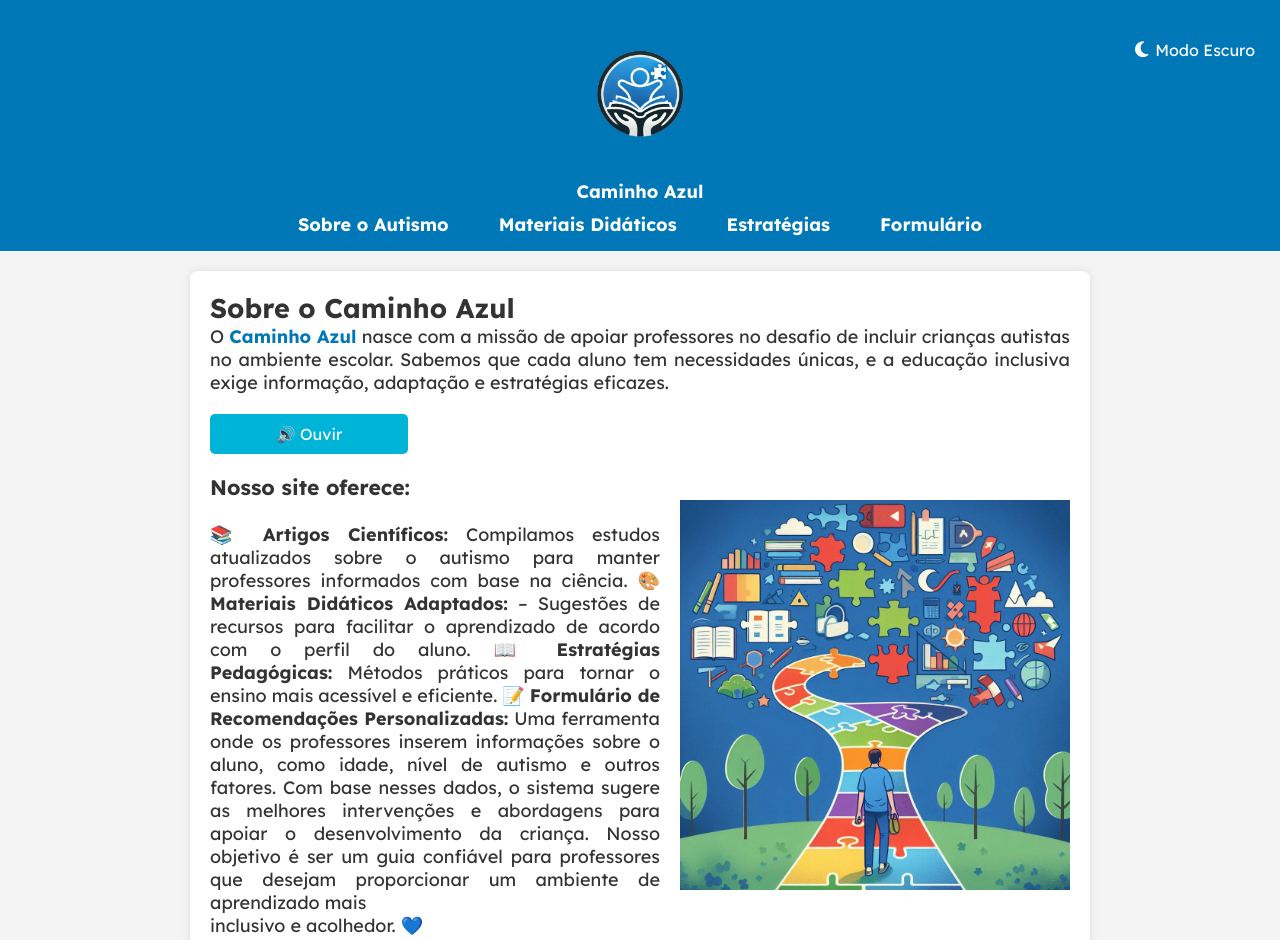
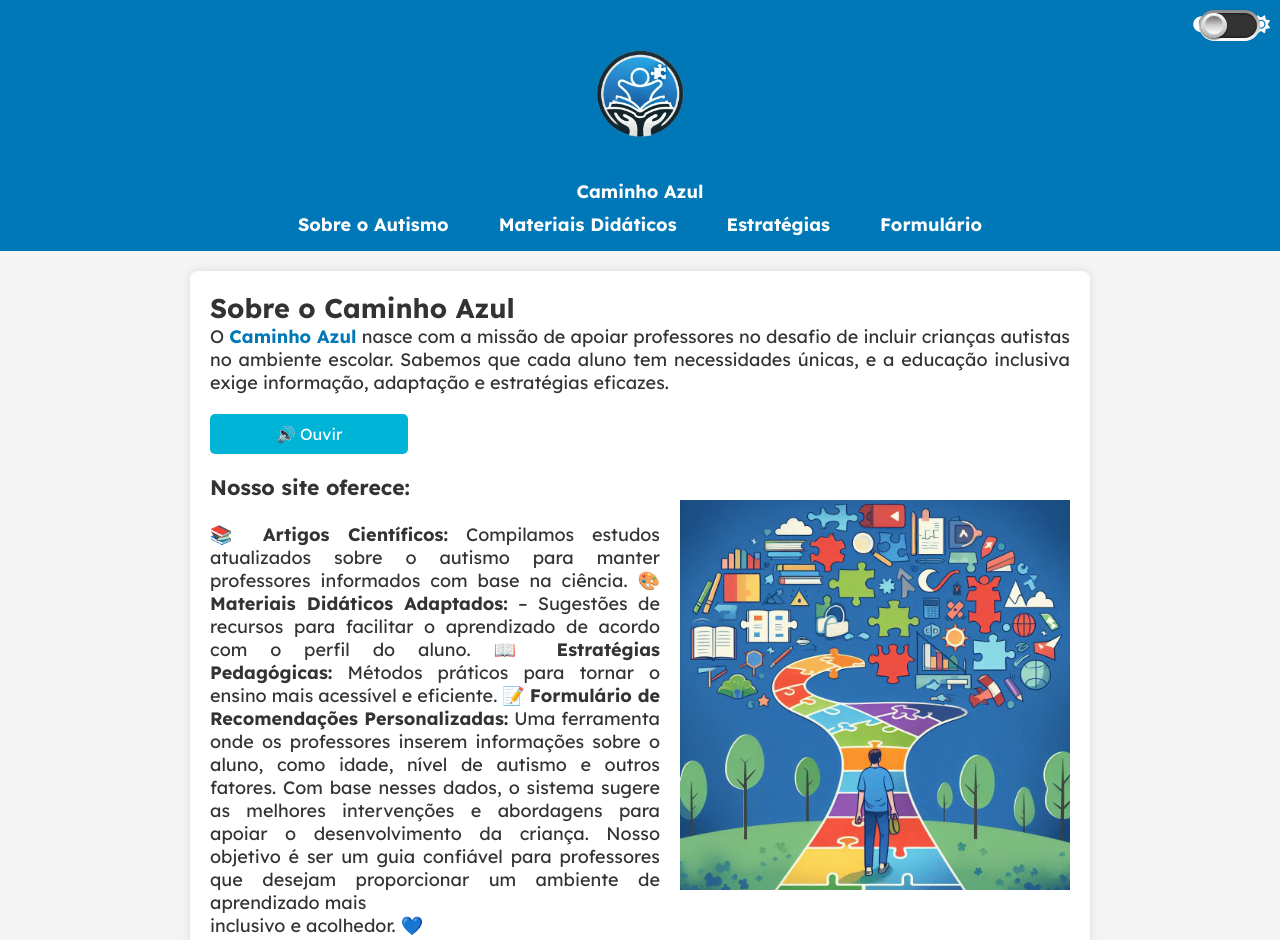
Before and after one commit to DihDev86/projeto_de_extensao, a website: page src/index.html in a window 1280 px wide. Shown: the top 940 px of the page. Drawn offline with Linux system fonts and the light colour scheme.

Commit message:
style: toggle na escolha do tema

```diff
--- a/assets/styles/style.css
+++ b/assets/styles/style.css
@@ -10,6 +10,8 @@
   --vermelho_escuro: #e00000;
   --azul_chat: #dcf3ff;
   --vermelho_chat: #ffe1e1;
+  --togle_size: .85rem;
+  --togle_trasition: all 0.25s ease 0s;
 }
 
 body {
@@ -17,11 +19,11 @@ body {
   color: var(--cinza_1);
   transition: background 0.3s, color 0.3s;
 }
-h2{
-  font-size: 1.5em
+h2 {
+  font-size: 1.5em;
 }
-h3{
-  font-size: 1.17em
+h3 {
+  font-size: 1.17em;
 }
 
 hr {
@@ -45,42 +47,16 @@ a > button {
   min-width: 11rem;
 }
 
-/* Botão no modo escuro */
-.dark-mode #toggle-theme {
-  background-color: var(--branco_1);
-  color: var(--bg-color);
+#toggle-theme {
+  display: flex;
+  position: absolute;
+  justify-content: space-between;
+  width: 6vw;
+  top: 10px;
+  right: 10px;
+  align-items: center;
 }
 
-.dark-mode #toggle-theme i {
-  color: var(--bg-color);
-}
-
-.dark-mode #toggle-theme:hover {
-  background-color: #ddd;
-}
-
-#toggle-theme {
-  width: 150px;
-  height: 40px;
-  display: flex;
-  align-items: center;
-  justify-content: space-between;
-  background-color: var(--azul_principal);
-  color: var(--branco_2);
-  border: none;
-  padding: 10px 15px;
-  cursor: pointer;
-  border-radius: 5px;
-  font-size: 16px;
-  transition: background 0.3s;
-  position: absolute;
-  top: 10px;
-  right: 10px;
-}
-
-#toggle-theme:hover {
-  background-color: var(--azul-secundario);
-}
 
 /* Ajustando seções e formulários para melhor visibilidade */
 .dark-mode section {
--- /dev/null
+++ b/assets/styles/togle_btn.css
@@ -0,0 +1,202 @@
+.toggle {
+  position: relative;
+  width: calc(var(--togle_size) * 4);
+  height: calc(var(--togle_size) * 2);
+  display: flex;
+  align-items: center;
+  justify-content: center;
+  transition: var(--togle_trasition);
+}
+
+div.toggle input#btn-toggle{
+  display: none;
+  transition: var(--togle_trasition);
+}
+
+label[for=btn-toggle] {
+  position: absolute;
+  width: calc(var(--togle_size) * 4);
+  height: calc(var(--togle_size) * 2);
+  background: linear-gradient(180deg, #888, #fff);
+  border-radius: var(--togle_size);
+  padding: calc(var(--togle_size) / 5);
+  box-shadow: 0 0 calc(var(--togle_size) / 50) calc(var(--togle_size) / 50) #0002;
+  transition: var(--togle_trasition);
+}
+
+#btn-toggle:checked + label[for=btn-toggle] {
+  box-shadow:
+    0 calc(var(--togle_size) / 50) calc(var(--togle_size) / 5) #fff9,
+    0 0 calc(var(--togle_size) / 50) calc(var(--togle_size) / 50) #0002;
+    transition: var(--togle_trasition);
+}
+
+label[for=btn-toggle]:after {
+  content: "";
+  position: absolute;
+  width: calc(100% - calc(calc(var(--togle_size) / 5) * 12));
+  height: calc(100% - calc(calc(var(--togle_size) / 5) * 2));
+  box-shadow: 0 0 calc(var(--togle_size) / 2) calc(var(--togle_size) / 10) var(--azul_claro_melhor_contraste), 0 0 calc(var(--togle_size) / 2) calc(var(--togle_size) / 10) #fff;
+  border-radius: var(--togle_size);
+  z-index: 0;
+  opacity: 0;
+  transition: var(--togle_trasition);
+  animation: move-shadow 3s ease 0s 1;
+}
+
+#btn-toggle:checked + label[for=btn-toggle]:after {
+  opacity: 1;
+  width: calc(100% - calc(calc(var(--togle_size) / 5) * 4));
+  transition: var(--togle_trasition);
+}
+
+.track {
+  position: absolute;
+  width: calc(calc(var(--togle_size) * 4) - calc(var(--togle_size) / 2.5));
+  height: calc(calc(var(--togle_size) * 2) - calc(var(--togle_size) / 2.5));
+  border-radius: var(--togle_size);
+  overflow: hidden;
+  transition: var(--togle_trasition);
+}
+
+
+.track:before {
+  content: "";
+  position: absolute;
+  width: calc(200% - calc(calc(var(--togle_size) * 2) - calc(var(--togle_size) / 3)));
+  height: 100%;
+  left: -50%;
+  transition: var(--togle_trasition);
+  background: linear-gradient(90deg, var(--azul_claro_melhor_contraste) 50%, var(--cinza_1) 50%);
+  animation: move-color 3s ease 0s 1;
+  transition: var(--togle_trasition);
+}
+
+.track:after {
+  content: "";
+  position: absolute;
+  width: 100%;
+  height: 100%;
+  border-radius: var(--togle_size);
+  box-shadow: 0 calc(var(--togle_size) / -10) calc(var(--togle_size) / 10) 0 #0005 inset, 0 calc(var(--togle_size) / 10) calc(var(--togle_size) / 10) 0 #0005 inset;
+  transition: var(--togle_trasition);
+}
+
+#btn-toggle:checked + label .track:before {
+  left: 0%;
+  transition: var(--togle_trasition);
+}
+
+.thumb {
+  position: absolute;
+  width: calc(calc(var(--togle_size) * 2) - calc(var(--togle_size) / 3));
+  height: calc(calc(var(--togle_size) * 2) - calc(var(--togle_size) / 3));
+  top: calc(calc( var(--togle_size) / 10) + calc(var(--togle_size) / 15));
+  left: calc(calc( var(--togle_size) / 10) + calc(var(--togle_size) / 15));
+  background: linear-gradient(180deg, #fff, #afafaf);
+  border-radius: var(--togle_size);
+  box-shadow: 0 0 0 calc(var(--togle_size) / 50) #0002, 0 calc(var(--togle_size) / 10) calc(var(--togle_size) / 10) 0 #0008;
+  cursor: pointer;
+  font-size: calc(var(--togle_size) / 2);
+  display: flex;
+  align-items: center;
+  justify-content: center;
+  text-indent: calc(var(--togle_size) * -0.025);
+  text-shadow:
+    calc(var(--togle_size) / -8000) calc(var(--togle_size) / -150) calc(var(--togle_size) / 50) #0008,
+    calc(var(--togle_size) / 150) calc(var(--togle_size) / 100) calc(var(--togle_size) / 50) #fff;
+  color: #7d7c7c;
+  z-index: 1;
+  animation: move-thumb 3s ease 0s 1;
+  transition: var(--togle_trasition);
+}
+
+#btn-toggle:checked + label .thumb {
+  left: calc(calc(100% - calc(calc(var(--togle_size) * 2) - calc(var(--togle_size) / 3))) - calc(calc( var(--togle_size) / 10) + calc(var(--togle_size) / 15)));
+  color: var(--azul_claro_melhor_contraste);
+  background:
+    radial-gradient(circle at 7% 50%, #fff calc(var(--togle_size) / 50), #fff0 calc(var(--togle_size) / 2)),
+    radial-gradient(circle at 0 50%, var(--azul_claro_melhor_contraste) 10%, #fff0 60%),
+    linear-gradient(180deg, #fff, #afafaf);
+  text-shadow:
+    0 0 calc(var(--togle_size) / 10) var(--azul_claro_melhor_contraste), 0 0 calc(var(--togle_size) / 5) #fff,
+    calc(var(--togle_size) / -8000) calc(var(--togle_size) / -150) calc(var(--togle_size) / 50) #0008,
+    calc(var(--togle_size) / 150) calc(var(--togle_size) / 100) calc(var(--togle_size) / 50) #fff;
+    transition: var(--togle_trasition);
+}
+
+.thumb:before {
+  content: "";
+  display: block;
+  width: 70%;
+  height: 70%;
+  background: linear-gradient(180deg, #0008, #ccc, #fff);
+  position: absolute;
+  z-index: -1;
+  border-radius: var(--togle_size);
+  border: calc(var(--togle_size) / 50) solid #ddd;
+  transition: var(--togle_trasition);
+}
+
+.txt:before,
+.txt:after {
+  content: "";
+  position: absolute;
+  left: calc(var(--togle_size) / 2);
+  top: 25%;
+  content: "";
+  transition: var(--togle_trasition);
+  font-size: calc(var(--togle_size) / 1.5);
+  color: #000;
+  opacity: 0.4;
+  text-shadow: 0px -1px 1px #000, 0px 1px 2px #fff;
+  transition: var(--togle_trasition);
+}
+
+.txt:after {
+  content: "";
+  left: calc(100% - calc(var(--togle_size) / 0.625));
+  transition: var(--togle_trasition);
+}
+
+
+/* initial animation */
+@keyframes move-thumb {
+  0%, 20%, 80%, 100% {
+    left: calc(calc( var(--togle_size) / 10) + calc(var(--togle_size) / 15));
+    color: #7d7c7c;
+    background: linear-gradient(180deg, #fff, #afafaf);
+    text-shadow:
+      calc(var(--togle_size) / -8000) calc(var(--togle_size) / -150) calc(var(--togle_size) / 50) #0008,
+      calc(var(--togle_size) / 150) calc(var(--togle_size) / 100) calc(var(--togle_size) / 50) #fff;
+  }
+  30%, 70% {
+    left: calc(calc(100% - calc(calc(var(--togle_size) * 2) - calc(var(--togle_size) / 3))) - calc(calc( var(--togle_size) / 10) + calc(var(--togle_size) / 15)));
+    color: var(--azul_claro_melhor_contraste);
+    background:
+      radial-gradient(circle at 7% 50%, #fff calc(var(--togle_size) / 50), #fff0 calc(var(--togle_size) / 2)),
+      radial-gradient(circle at 0 50%, var(--azul_claro_melhor_contraste) 10%, #fff0 60%),
+      linear-gradient(180deg, #fff, #afafaf);
+    text-shadow:
+      0 0 calc(var(--togle_size) / 10) var(--azul_claro_melhor_contraste), 0 0 calc(var(--togle_size) / 5) #fff,
+      calc(var(--togle_size) / -8000) calc(var(--togle_size) / -150) calc(var(--togle_size) / 50) #0008,
+      calc(var(--togle_size) / 150) calc(var(--togle_size) / 100) calc(var(--togle_size) / 50) #fff;
+  }
+}
+
+@keyframes move-color {
+  0%, 20%, 80%, 100% { left: -50%; }
+  30%, 70% { left: 0%; }
+}
+
+
+@keyframes move-shadow {
+  0%, 20%, 80%, 100% {
+    opacity: 0;
+    width: calc(100% - calc(calc(var(--togle_size) / 5) * 12));
+  }
+  30%, 70% {
+    opacity: 1;
+    width: calc(100% - calc(calc(var(--togle_size) / 5) * 4));
+  }
+}
--- a/src/index.html
+++ b/src/index.html
@@ -7,6 +7,7 @@
     <title>Caminho Azul</title>
     <link rel="stylesheet" href="../assets/styles/reset.css">
     <link rel="stylesheet" href="../assets/styles/style.css">
+    <link rel="stylesheet" href="../assets/styles/togle_btn.css">
     <script src="https://kit.fontawesome.com/23638b2973.js" crossorigin="anonymous"></script>
 </head>
 
@@ -14,7 +15,19 @@
     <header>
         <img src="../assets/img/logo.png" alt="Logo Inclusão Escolar" class="header-logo">
         <h1>Caminho Azul</h1>
-        <button id="toggle-theme"><i class="fa-solid fa-moon"></i> Modo Escuro</button>
+        <div id="toggle-theme">
+            <i class="fa-solid fa-moon"></i>
+            <div class="toggle">
+                <input type="checkbox" id="btn-toggle">
+                <label for="btn-toggle">
+                    <span class="track">
+                        <span class="txt"></span>
+                    </span>
+                    <span class="thumb"></span>
+                </label>
+            </div>
+            <i class='fa-solid fa-sun'></i>
+        </div>
         <nav>
             <ul>
                 <li><a href="#autismo">Sobre o Autismo</a></li>
--- a/src/main.js
+++ b/src/main.js
@@ -33,28 +33,32 @@ if (!hasStoredKeys) {
 // ---------------------------- Escolha de Tema ------------------------------
 // ===========================================================================
 document.addEventListener("DOMContentLoaded", () => {
-  const themeToggle = document.getElementById("toggle-theme");
+  const cbEl = document.getElementById("btn-toggle")
   const body = document.body;
 
-  if (themeToggle) {
+  if (cbEl) {
     // Verifica se o usuário já escolheu um tema antes:
     if (getLocalStorage(keys.k03) === false) {
       body.classList.add("dark-mode");
-      themeToggle.innerHTML = "<i class='fa-solid fa-sun'></i>&nbsp;Modo Claro";
+     /*  themeToggle.innerHTML = "<i class='fa-solid fa-sun'></i>&nbsp;Modo Claro"; */
     }
 
-    themeToggle.addEventListener("click", () => {
+    cbEl.addEventListener("click", (e) => {
       body.classList.toggle("dark-mode");
+
+      console.log("OK");
+
 
       if (body.classList.contains("dark-mode")) {
         setLocalStorage(keys.k03, false);
-        themeToggle.innerHTML =
-          "<i class='fa-solid fa-sun'></i>&nbsp;Modo Claro";
+        /* themeToggle.innerHTML =
+          "<i class='fa-solid fa-sun'></i>&nbsp;Modo Claro"; */
       } else {
         setLocalStorage(keys.k03, true);
-        themeToggle.innerHTML =
-          "<i class='fa-solid fa-moon'></i>&nbsp;Modo Escuro";
+       /*  themeToggle.innerHTML =
+          "<i class='fa-solid fa-moon'></i>&nbsp;Modo Escuro"; */
       }
+
     });
   }
 });
@@ -229,7 +233,7 @@ function limparFormulario() {
 document.addEventListener("DOMContentLoaded", () => {
   const chatHistList = getLocalStorage(keys.k02);
 
-  if (chatHistList.length > 0) {
+  if (chatHistList?.length > 0) {
     document.getElementById("interactions").classList.remove("invisible");
     chatHistList.forEach((interaction) => {
       const author = {
```
Also changed, not shown: src/form.html (+14 -1 lines).
